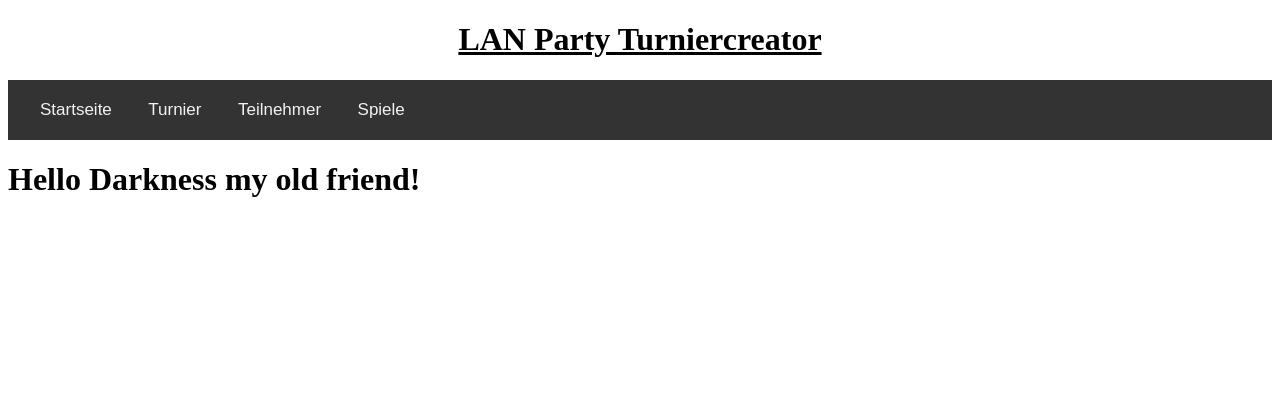
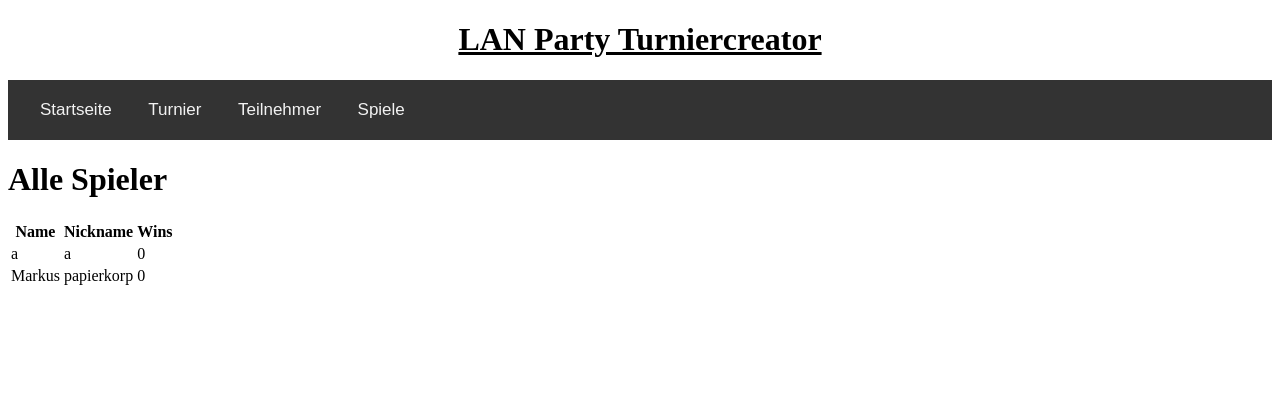
Before and after one commit to papierkorp/lanparty, a Flask app: page /teilnehmer_all in a window 1280 px wide. Shown: the top 400 px of the page. Run offline with Flask 2, Linux system fonts and the light colour scheme.

Commit message:
zwischenstand

```diff
--- a/app/db.py
+++ b/app/db.py
@@ -23,15 +23,28 @@ import os
 #--runde(int)
 #--platz(int)
 
-def add_teilnehmer(id, name, nickname):
-	connection = sqlite3.connect("lanparty.db")
-	cursor = connection.cursor()
-	query_createtables = """create table if not exists teilnehmer(teilnehmerid integer primary key autoincrement, name text, nickname text);
-				create table if not exists turnier(turnierid integer primary key autoincrement, name text, jahr text, sieger integer);
-				create table if not exists spiel(spielid integer primary key autoincrement, name text, typ text, maxspieler integer);
-				create table if not exists vturnierbaum(turnierid integer, spielid integer, teilnehmerid integer, runde integer, platz integer);
-	"""
-	cursor.execute(query_createtables)
-	query1 = "INSERT INTO teilnehmer VALUES({id}, '{name}', '{nickname}')".format(id=id, name=name, nickname=nickname)
-	cursor.execute(query1)
+connection = sqlite3.connect("lanparty.db", check_same_thread=False)
+cursor = connection.cursor()
+
+def create_tables():
+	query_createtable1 = 'create table if not exists teilnehmer(teilnehmerid integer primary key autoincrement, name text, nickname text unique);'
+	query_createtable2 = 'create table if not exists turnier(turnierid integer primary key autoincrement, name text, jahr text, sieger integer);'
+	query_createtable3 = 'create table if not exists spiel(spielid integer primary key autoincrement, name text, typ text, maxspieler integer);'
+	query_createtable4 = 'create table if not exists vturnierbaum(turnierid integer, spielid integer, teilnehmerid integer, runde integer, platz integer);'
+	cursor.execute(query_createtable1)
+	cursor.execute(query_createtable2)
+	cursor.execute(query_createtable3)
+	cursor.execute(query_createtable4)
 	connection.commit()
+
+def add_teilnehmer(name, nickname):
+	query_add_teilnehmer = "INSERT INTO teilnehmer (name, nickname) VALUES('{name}', '{nickname}')".format(name=name, nickname=nickname)
+	cursor.execute(query_add_teilnehmer)
+	connection.commit()
+
+def get_all_teilnehmer():
+	query_get_all_teilnehmer = 'select name, nickname from teilnehmer;'
+	cursor.execute(query_get_all_teilnehmer)
+	result = cursor.fetchall()
+	print(result)
+	return result
--- a/app/routes.py
+++ b/app/routes.py
@@ -1,36 +1,9 @@
 from flask import render_template, flash, redirect, url_for, request, g
 from app import app
-from app.db import add_teilnehmer
+from app.db import add_teilnehmer, get_all_teilnehmer
 import sqlite3
 import os
 from app.forms import TeilnehmerAddForm
-
-#lanparty.db
-#spiel
-#--spielid(int)
-#--name(text)
-#--typ(text)
-#--maxspieler(int)
-#teilnehmer
-#--teilnehmerid(int)
-#--name(text)
-#--nickname(text)
-#turnier
-#--turnierid(int)
-#--name(text)
-#--jahr(text)
-#--sieger(integer)
-#vturnierbaum
-#--turnierid(int)
-#--spielid(int)
-#--teilnehmerid(int)
-#--runde(int)
-#--platz(int)
-
-connection = sqlite3.connect("lanparty.db")
-cursor = connection.cursor()
-
-
 
 @app.route('/')
 @app.route('/index')
@@ -60,20 +33,17 @@ def teilnehmer():
 @app.route('/teilnehmer/teilnehmer_add', methods=["POST", "GET"])
 def teilnehmer_add():
 	form = TeilnehmerAddForm()
-	if form.validate_on_submit():
-		flash("Na du")
 	name=form.name.data
 	nickname=form.nickname.data
-	#name=request.form["name"]
-	#nickname=request.form["nickname"]
-	#query1 = "INSERT INTO teilnehmer VALUES('{name}', '{nickname}')".format(name=name, nickname=nickname)
-	#cursor.execute(query1)
-	#connection.commit()
+	if form.validate_on_submit():
+		add_teilnehmer(name, nickname)
 	return render_template('teilnehmer_add.html', title="Teilnehmer hinzufügen", form=form)
 
 @app.route('/teilnehmer_all')
 def teilnehmer_all():
-	return render_template('index.html', title="Teilnehmer")
+	alle_teilnehmer = get_all_teilnehmer()
+	print(type(alle_teilnehmer))
+	return render_template('teilnehmer_all.html', title="Alle Teilnehmer Übersicht", alle_teilnehmer=alle_teilnehmer)
 
 @app.route('/spiele')
 def spiele():
--- a/app/templates/base.html
+++ b/app/templates/base.html
@@ -20,7 +20,7 @@
             display: none;
         }
 
-        .navbar label{
+        .navbar label, a{
           color: #f2f2f2;
           text-align: center;
           padding: 20px 16px;
@@ -28,7 +28,7 @@
           font-size: 17px;
         }
 
-        .navbar label:hover{
+        .navbar label:hover, a:hover{
             padding: 20px 16px;
             background-color: #ddd;
             color: black;
@@ -90,8 +90,7 @@
 </div>
 
 <div id="navbar" class="navbar">
-    <input type="checkbox" id="startseite">
-    <label for="startseite">Startseite</label>
+    <a href="{{ url_for("index") }}">Startseite</a>
     <input type="checkbox" id="turnier">
     <label for="turnier">Turnier</label>
     <input type="checkbox" id="teilnehmer">
--- /dev/null
+++ b/app/templates/teilnehmer_all.html
@@ -0,0 +1,21 @@
+{% extends "base.html" %}
+{% block app_content %}
+
+    <h1>Alle Spieler</h1>
+
+    <table>
+        <tr>
+            <th>Name</th>
+            <th>Nickname</th>
+            <th>Wins</th>
+        </tr>
+    {% for teilnehmer in alle_teilnehmer %}
+        <tr>
+            <td>{{ teilnehmer[0] }}</td>
+            <td>{{ teilnehmer[1] }}</td>
+            <td>0</td>
+        </tr>
+    {% endfor %}
+    </table>
+
+{% endblock %}
```
Also changed, not shown: app/lanparty.db (deleted), lanparty.db.
